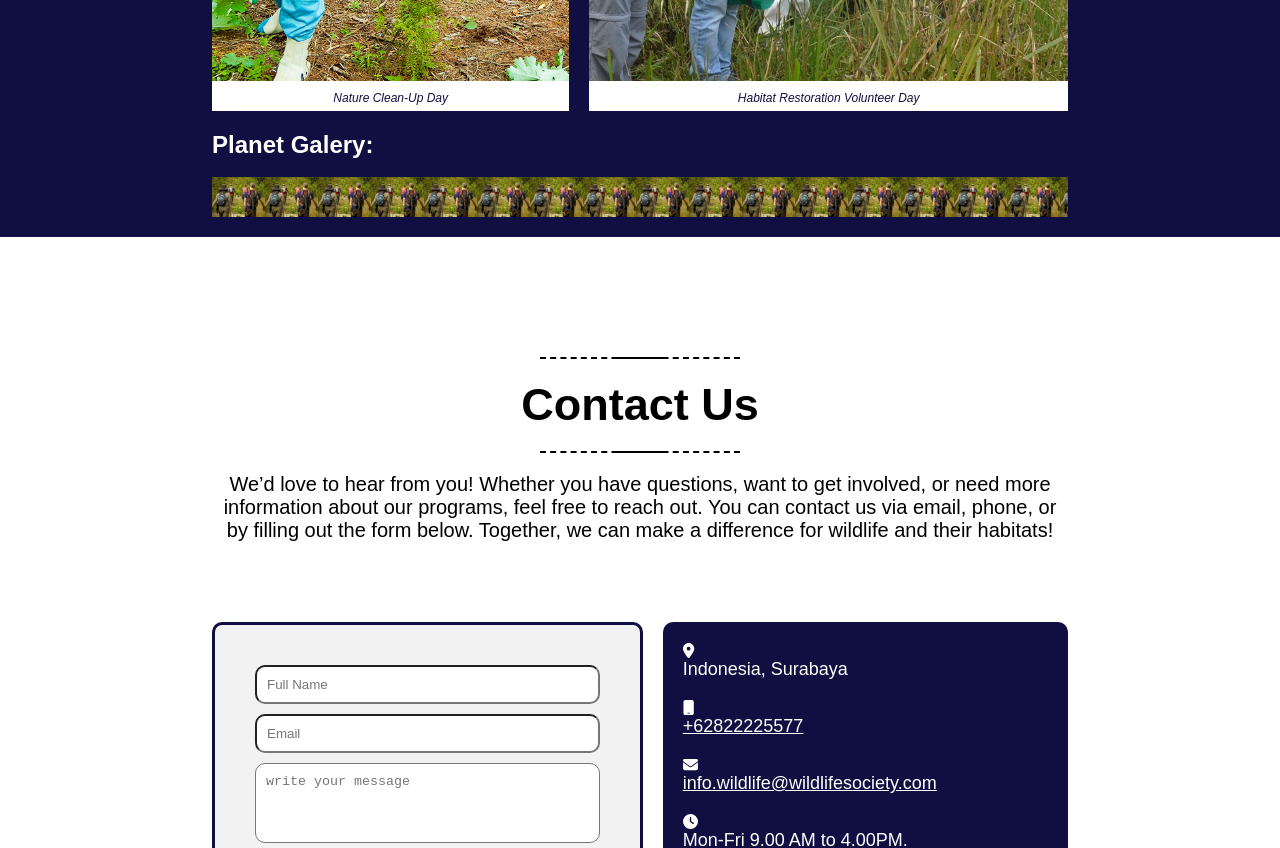
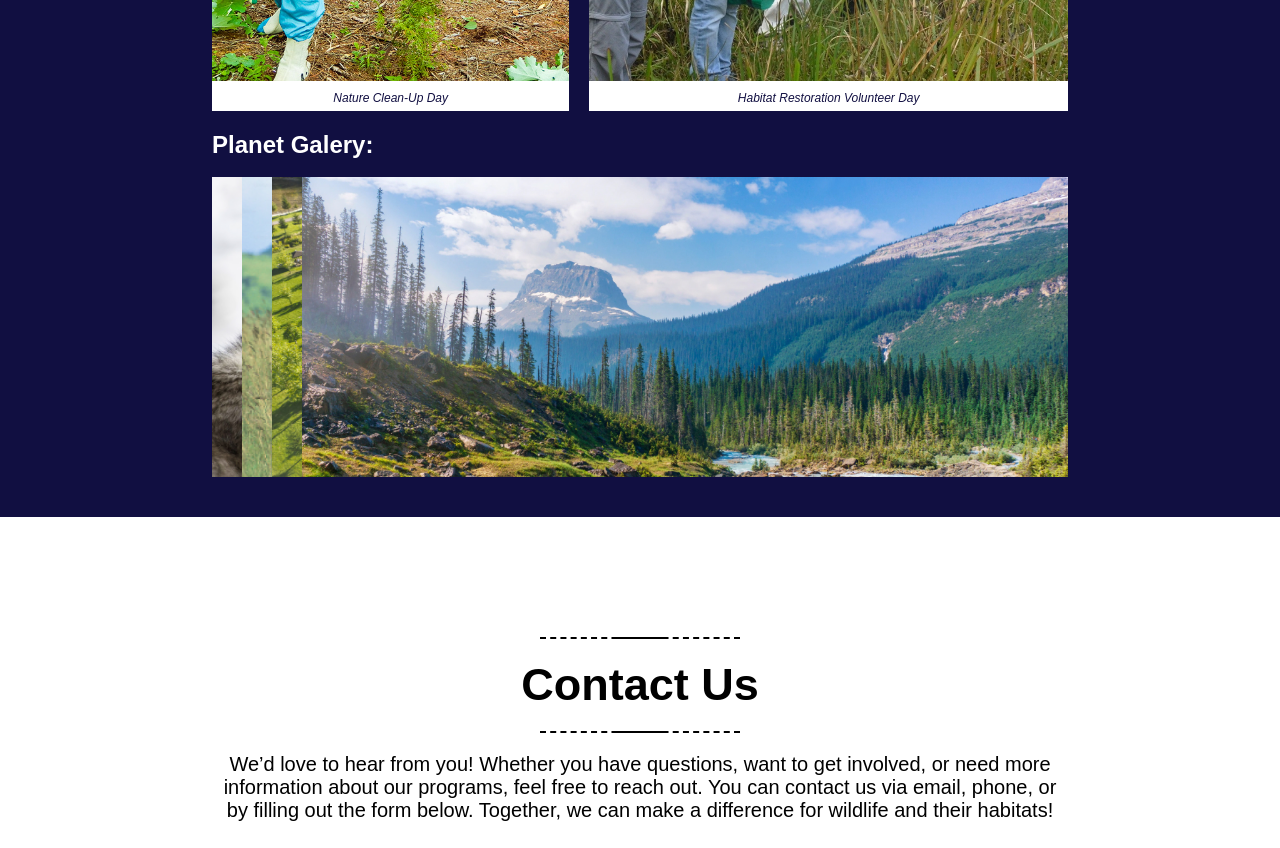
Before and after one commit to ferianai/WildlifeSociety, a plain HTML site: page index.html in a window 1280 px wide. Shown: the part 4060-4908 px from the top of the page. Drawn offline with Linux system fonts and the light colour scheme.

Commit message:
Update style.css

```diff
--- a/style.css
+++ b/style.css
@@ -247,20 +247,49 @@ label #cancel{
     gap: 30px;
 }
 /* read more */
+.contenhistory {
+    padding-bottom: 20px;
+}
 .readmore {
     width: 100%;
-    height: 40px;
-    padding: 10px 0;
-    background: red;
-    transition: height 2s;
+    height: 300px;
+    background-image: url(img/history1.jpg);
+    background-size: cover;
     display: flex;
-    z-index: 1;
-    background-image: url(img/galery5.jpg);
-    background-size: contain;
+    padding-right: 30px;
 }
 
-  .readmore:hover {
+.history1{
+    width: 30px;
     height: 300px;
+    transition: width 2s;
+    background-image: url(img/history2.jpg);
+    background-size: cover;
+}
+.history1:hover{
+    width: 100%;
+}
+
+.history2{
+    width: 30px;
+    height: 300px;
+    transition: width 2s;
+    background-image: url(img/history3.jpg);
+    background-size: cover;
+}
+.history2:hover{
+    width: 100%;
+}
+
+.history3{
+    width: 30px;
+    height: 300px;
+    transition: width 2s;
+    background-image: url(img/history4.jpg);
+    background-size: cover;
+}
+.history3:hover{
+    width: 100%;
 }
 
 
@@ -635,6 +664,9 @@ textarea{
     .footer p{
         text-align: center;
     }
+    .contenhistory{
+        display: none;
+    }
 
 }
 
```
Lines whose indentation alone changed are shown as unchanged.
